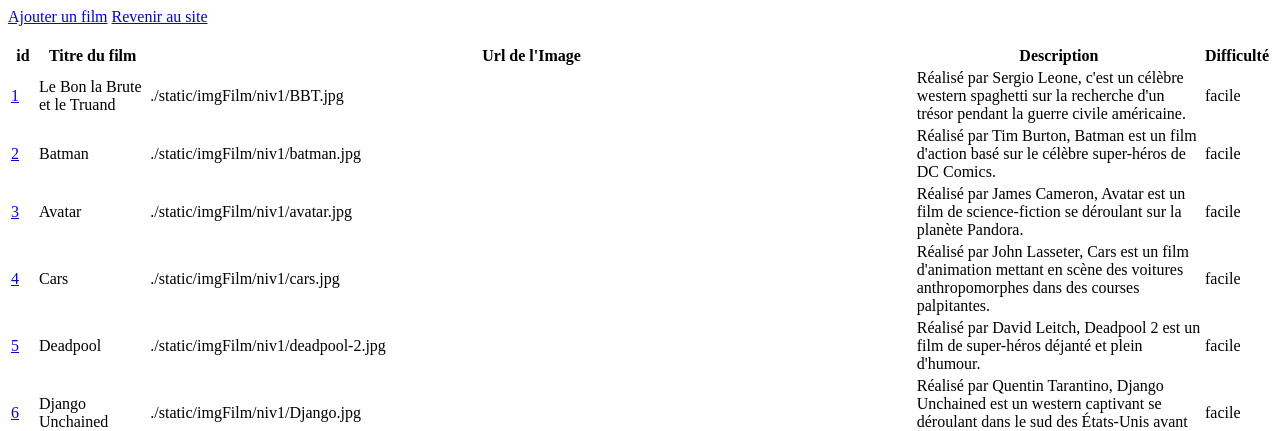
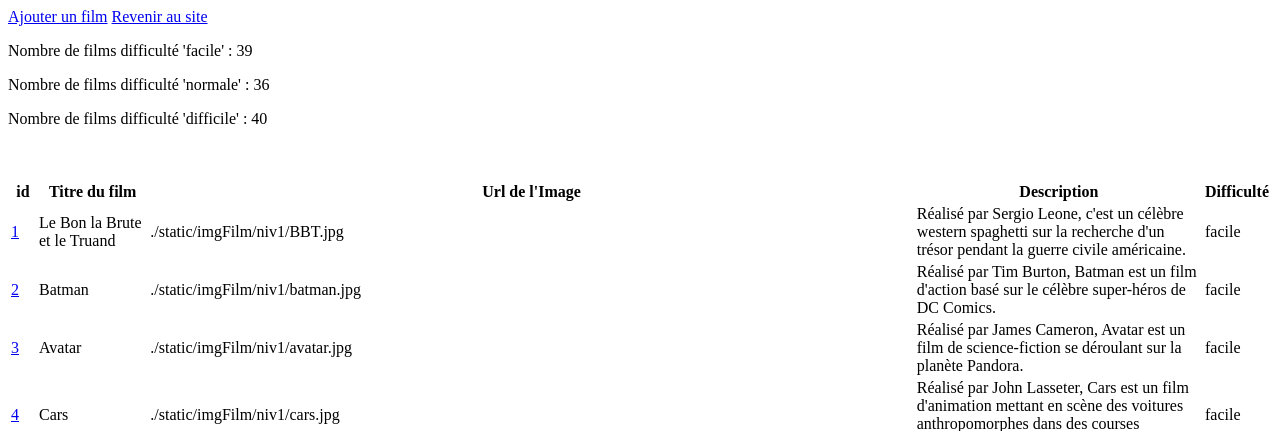
Before and after one commit to elies-billotta/S2-Projet-Web, a Flask app: page /adminview in a window 1280 px wide. Shown: the top 431 px of the page. Run offline with Flask 3, Linux system fonts and the light colour scheme; data comes from the database, SQL or seed files in the repository; both versions use the stored data as it was after the commit.

Commit message:
ajout d'un count des films selon la difficulté dans adminview

```diff
--- a/app.py
+++ b/app.py
@@ -56,7 +56,10 @@ def handle_score():
 def adminview():
     listeFilms = []
     films = get_all_films()
-    return render_template('adminview.html', films=films)
+    nbFilmsFacile = get_nb_films_by_difficulte('facile')
+    nbFilmsNormale = get_nb_films_by_difficulte('normale')
+    nbFilmsDifficile = get_nb_films_by_difficulte('difficile')
+    return render_template('adminview.html', films=films, nbFilmsFacile=nbFilmsFacile, nbFilmsNormale=nbFilmsNormale, nbFilmsDifficile=nbFilmsDifficile)
 
 
 @app.route('/adminview/edit/<string:id_film>')
--- a/model.py
+++ b/model.py
@@ -129,6 +129,13 @@ def delete_film(id_film):
     cur.execute('DELETE FROM film WHERE id_film = ?', (id_film,))
     connection.commit()
 
+def get_nb_films_by_difficulte(difficulte):
+    connection = sqlite3.connect('database.db')
+    connection.row_factory = sqlite3.Row
+    cur = connection.cursor()
+    res = cur.execute('SELECT COUNT(*) FROM film WHERE difficulte = ?', (difficulte,)).fetchone()
+    return res[0]
+
 #------------------------------ CLASSES ------------------------------#
 
 # class Film :
--- a/templates/adminview.html
+++ b/templates/adminview.html
@@ -9,6 +9,9 @@
 <body>
     <a href="adminview/create">Ajouter un film</a>
     <a href="/">Revenir au site</a>
+    <p id="nbFilmsFacile">Nombre de films difficulté 'facile' : {{nbFilmsFacile}}</p>
+    <p id="nbFilmsNormale">Nombre de films difficulté 'normale' : {{nbFilmsNormale}}</p>
+    <p id="nbFilmsDifficile">Nombre de films difficulté 'difficile' : {{nbFilmsDifficile}}</p>
     <br>
     <br>
     <table>
```
Also changed, not shown: database.db.
